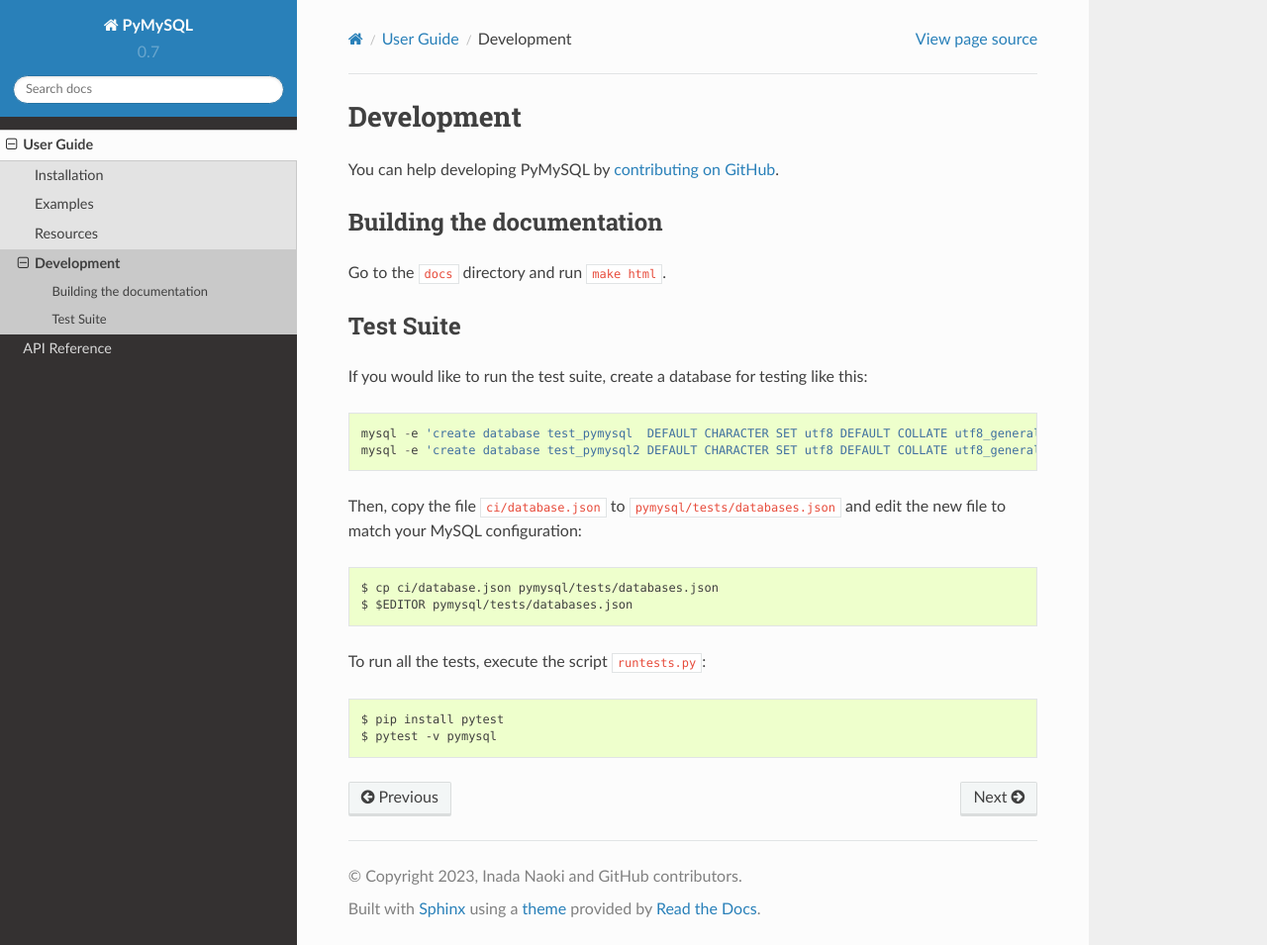
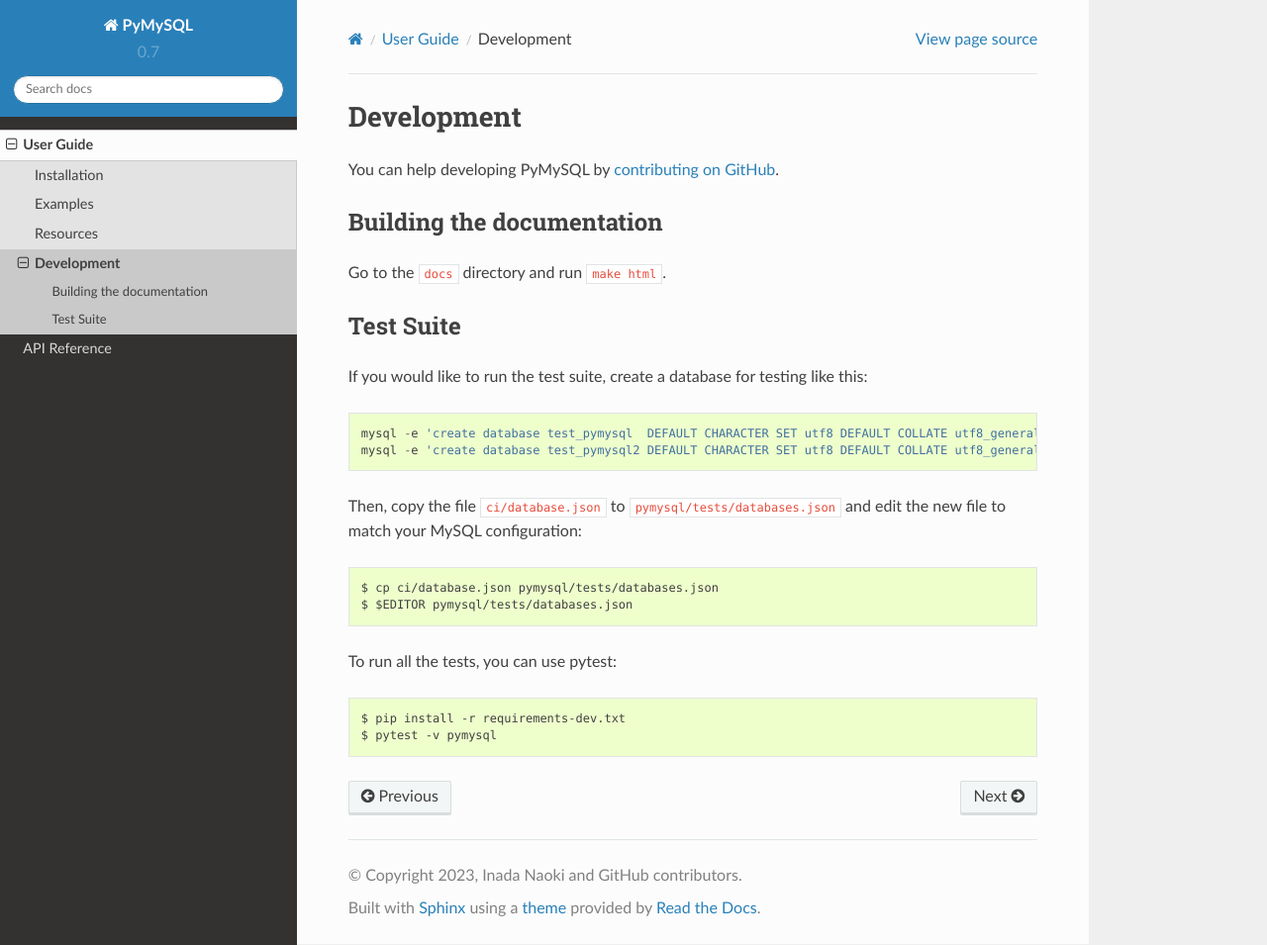
Before and after one commit to PyMySQL/PyMySQL, a Sphinx documentation site: the page built from docs/source/user/development.rst, in a window 1280 px wide and 955 px high. Shown: the whole window at 99% size. Built offline with Sphinx 7.4.7 and the Read the Docs theme 2.0.0, drawn with Linux system fonts in a browser that asks for light colours.

Commit message:
remove mention of runtests.py (#1182)

```diff
--- a/docs/source/user/development.rst
+++ b/docs/source/user/development.rst
@@ -28,7 +28,7 @@
     $ cp ci/database.json pymysql/tests/databases.json
     $ $EDITOR pymysql/tests/databases.json
 
-To run all the tests, execute the script ``runtests.py``::
+To run all the tests, you can use pytest::
 
-    $ pip install pytest
+    $ pip install -r requirements-dev.txt
     $ pytest -v pymysql
```
